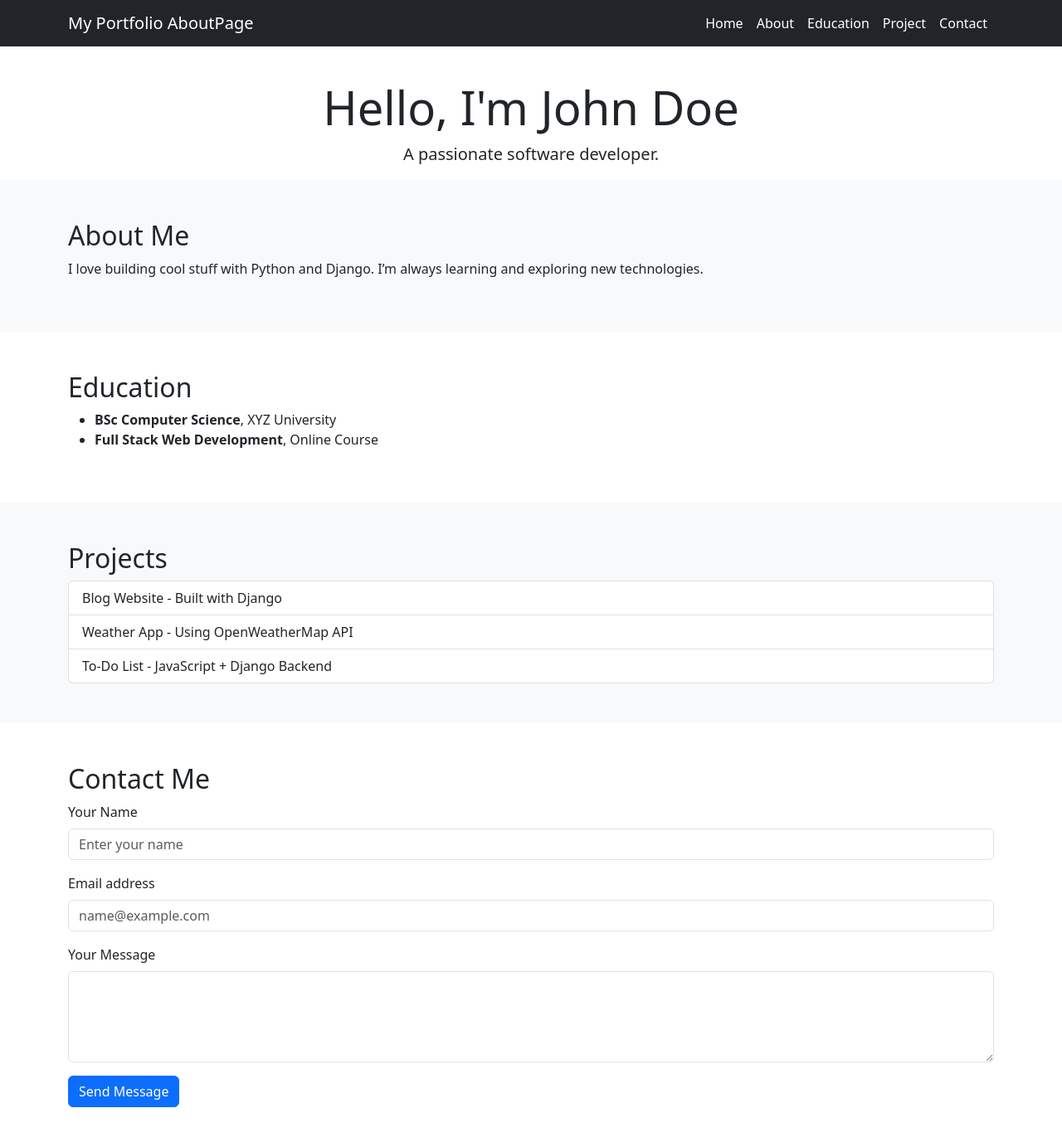
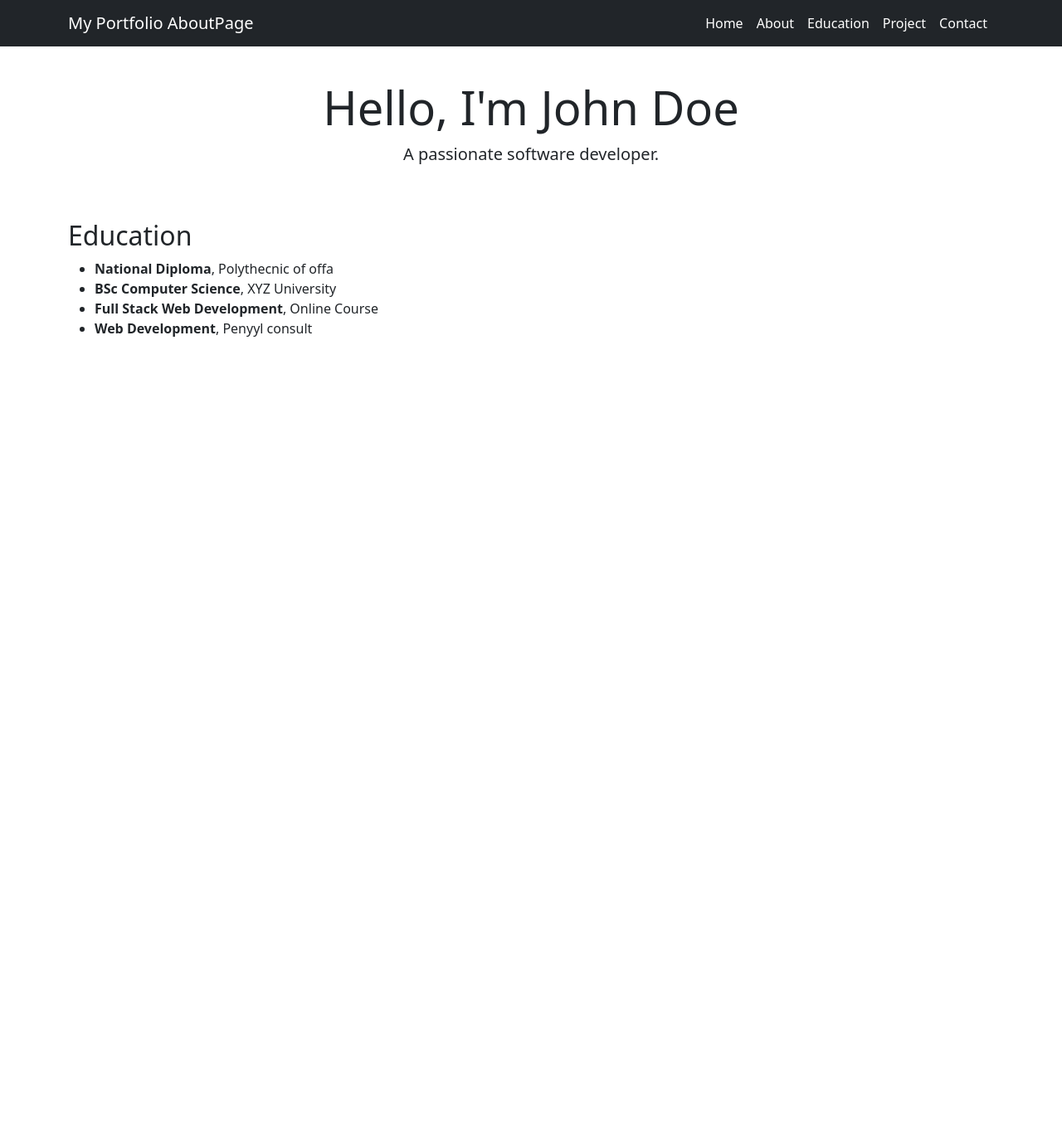
Before and after one commit to Mateen-maverics/one-page-portfolio, a Django app: page /education/ in a window 1280 px wide. Shown: the whole page at 83% size. After the commit the page ends 406 px from the top, so only its background shows below. Run offline with Django 5.2, Linux system fonts and the light colour scheme.

Commit message:
Update education.html

```diff
--- a/pages/templates/pages/education.html
+++ b/pages/templates/pages/education.html
@@ -44,58 +44,19 @@
         <h1 class="display-4">Hello, I'm John Doe</h1>
         <p class="lead">A passionate software developer.</p>
     </div>
-</section>
-<!-- About Section -->
-<section id="about" class="bg-light py-5">
-    <div class="container">
-        <h2>About Me</h2>
-        <p>I love building cool stuff with Python and Django. I’m always learning and exploring new technologies.</p>
-    </div>
-</section>
-
 <!-- Education Section -->
 <section id="education" class="py-5">
     <div class="container">
         <h2>Education</h2>
         <ul>
+            <li><strong>National Diploma</strong>, Polythecnic of offa</li>
             <li><strong>BSc Computer Science</strong>, XYZ University</li>
             <li><strong>Full Stack Web Development</strong>, Online Course</li>
+            <li><strong>Web Development</strong>, Penyyl consult</li>
         </ul>
     </div>
 </section>
 
-<!-- Projects Section -->
-<section id="projects" class="bg-light py-5">
-    <div class="container">
-        <h2>Projects</h2>
-        <ul class="list-group">
-            <li class="list-group-item">Blog Website - Built with Django</li>
-            <li class="list-group-item">Weather App - Using OpenWeatherMap API</li>
-            <li class="list-group-item">To-Do List - JavaScript + Django Backend</li>
-        </ul>
-    </div>
-</section>
-<!-- Contact Section -->
-<section id="contact" class="py-5">
-     <div class="container">
-        <h2>Contact Me</h2>
-        <form>
-            <div class="mb-3">
-                <label for="name" class="form-label">Your Name</label>
-                <input type="text" class="form-control" id="name" placeholder="Enter your name">
-            </div>
-            <div class="mb-3">
-                <label for="email" class="form-label">Email address</label>
-                <input type="email" class="form-control" id="email" placeholder="name@example.com">
-            </div>
-            <div class="mb-3">
-                <label for="message" class="form-label">Your Message</label>
-                <textarea class="form-control" id="message" rows="4"></textarea>
-            </div>
-            <button type="submit" class="btn btn-primary">Send Message</button>
-        </form>
-    </div>
-</section>
 
 <script src="https://cdn.jsdelivr.net/npm/bootstrap@5.3.0/dist/js/bootstrap.bundle.min.js"></script>
 </body>
```
